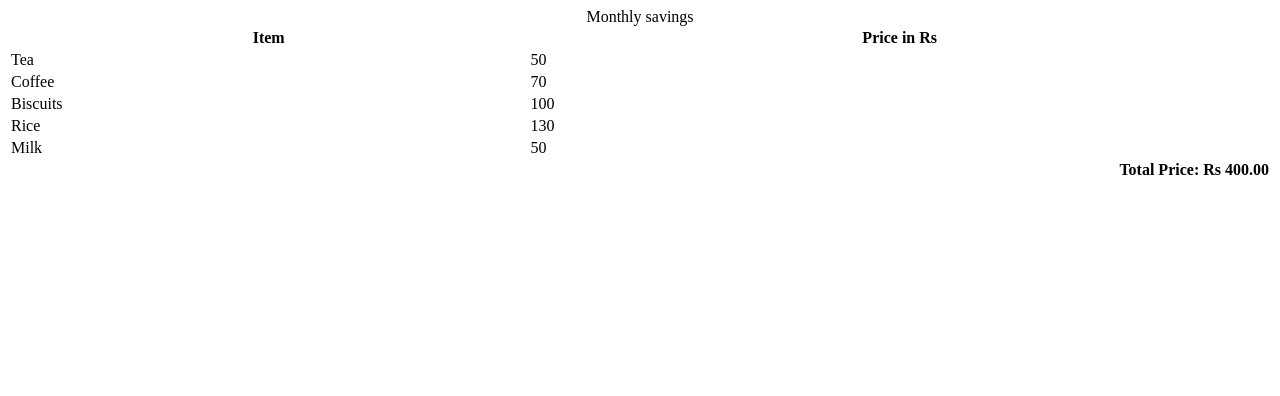
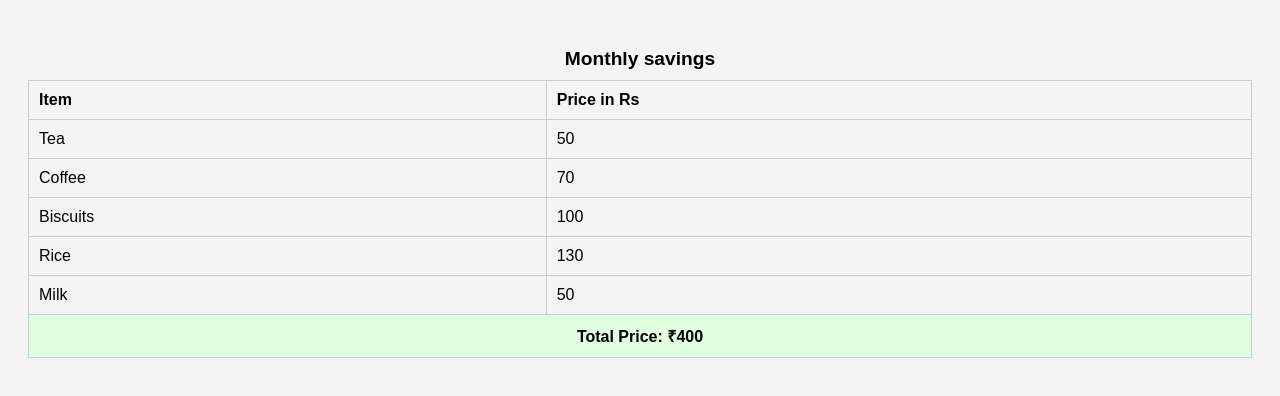
Before and after one commit to acciojob/grofers-checkout-Jayasurya016, a website: page main.html in a window 1280 px wide. Drawn offline with Linux system fonts and the light colour scheme.

Commit message:
created a submission

```diff
--- a/main.html
+++ b/main.html
@@ -1,21 +1,21 @@
 <!DOCTYPE html>
-
 <html>
-
 <head>
     <link rel="stylesheet" href="styles.css">
+    <title>Grofers Checkout</title>
 </head>
-
 <body>
-    <!-- the entire body must be written by student -->
     <table style="width: 100%">
         <caption>
             Monthly savings
         </caption>
+        <thead>
             <tr>
                 <th>Item</th>
                 <th>Price in Rs</th>
             </tr>
+        </thead>
+        <tbody>
             <tr>
                 <td class="item">Tea</td>
                 <td class="price">50</td>
@@ -36,10 +36,9 @@
                 <td class="item">Milk</td>
                 <td class="price">50</td>
             </tr>
+        </tbody>
     </table>
-    <script type="text/javascript" src="./script.js">
-</script>
 
+    <script type="text/javascript" src="./script.js"></script>
 </body>
-
 </html>
--- a/script.js
+++ b/script.js
@@ -1,38 +1,27 @@
-// Function to calculate and display the total price
-function calculateTotalPrice() {
-    // 1. Select all table cells with the class 'price'
-    const priceElements = document.querySelectorAll('.price');
+window.addEventListener('DOMContentLoaded', () => {
+  // Select all price cells
+  const priceCells = document.querySelectorAll('.price');
+  let total = 0;
 
-    let totalPrice = 0;
+  // Sum up the prices
+  priceCells.forEach(cell => {
+    const value = parseFloat(cell.textContent);
+    if (!isNaN(value)) {
+      total += value;
+    }
+  });
 
-    // 2. Iterate through each element and sum up the prices
-    priceElements.forEach(priceElement => {
-        // Use parseFloat to convert the text content to a number
-        const price = parseFloat(priceElement.textContent);
-        if (!isNaN(price)) {
-            totalPrice += price;
-        }
-    });
+  // Create a new row for the total
+  const table = document.querySelector('table');
+  const newRow = document.createElement('tr');
+  newRow.style.backgroundColor = '#e0ffe0'; // Optional styling
 
-    // 3. Select the table body
-    const tableBody = document.querySelector('tbody');
+  const totalCell = document.createElement('td');
+  totalCell.colSpan = 2;
+  totalCell.textContent = `Total Price: ₹${total}`;
+  totalCell.style.fontWeight = 'bold';
+  totalCell.style.textAlign = 'center';
 
-    // 4. Create a new table row for the total price
-    const newRow = document.createElement('tr');
-
-    // 5. Create a new table cell to hold the total
-    const totalCell = document.createElement('td');
-    totalCell.setAttribute('colspan', '2'); // Make the cell span both columns
-    totalCell.textContent = `Total Price: Rs ${totalPrice.toFixed(2)}`;
-    totalCell.style.fontWeight = 'bold';
-    totalCell.style.textAlign = 'right';
-
-    // 6. Append the new cell to the new row
-    newRow.appendChild(totalCell);
-
-    // 7. Append the new row to the table body
-    tableBody.appendChild(newRow);
-}
-
-// Call the function once the DOM is fully loaded
-document.addEventListener('DOMContentLoaded', calculateTotalPrice);
+  newRow.appendChild(totalCell);
+  table.querySelector('tbody').appendChild(newRow);
+});
--- a/styles.css
+++ b/styles.css
@@ -1,2 +1,25 @@
 
 /* Your CSS Code here. */
+body {
+  font-family: Arial, sans-serif;
+  padding: 20px;
+  background-color: #f4f4f4;
+}
+
+table {
+  border-collapse: collapse;
+  width: 100%;
+  margin-top: 20px;
+}
+
+th, td {
+  border: 1px solid #ccc;
+  padding: 10px;
+  text-align: left;
+}
+
+caption {
+  font-size: 1.2em;
+  font-weight: bold;
+  margin-bottom: 10px;
+}
```
Lines whose indentation alone changed are shown as unchanged.
